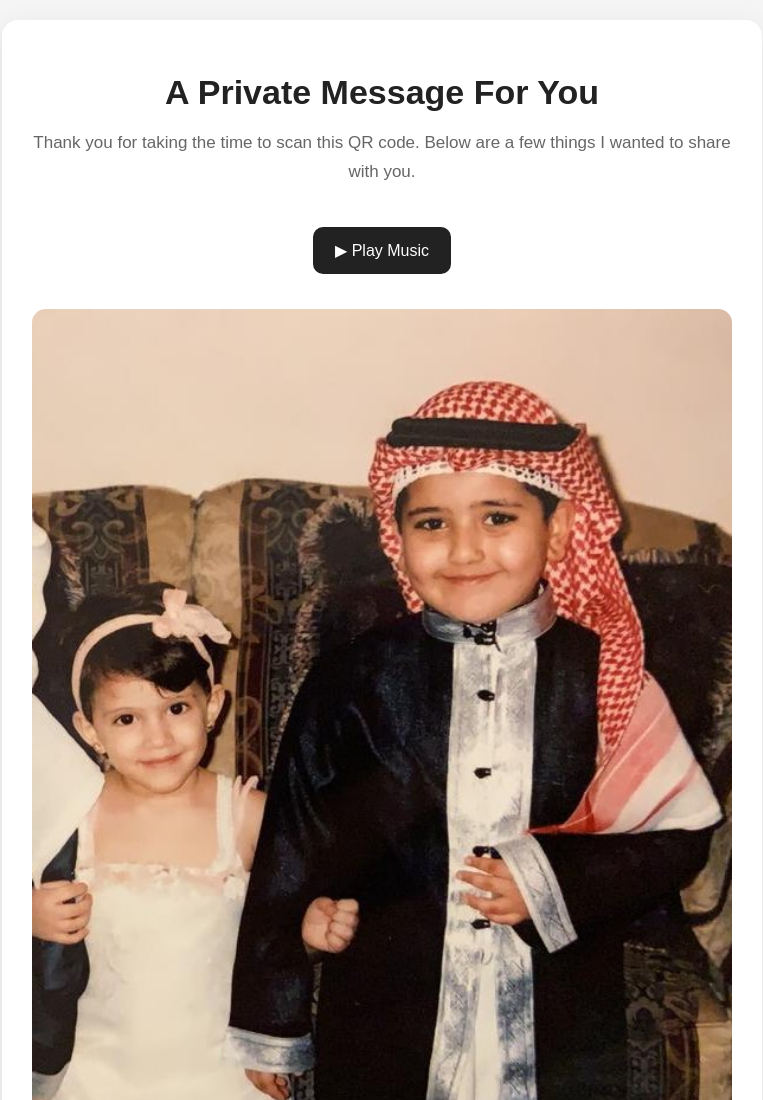
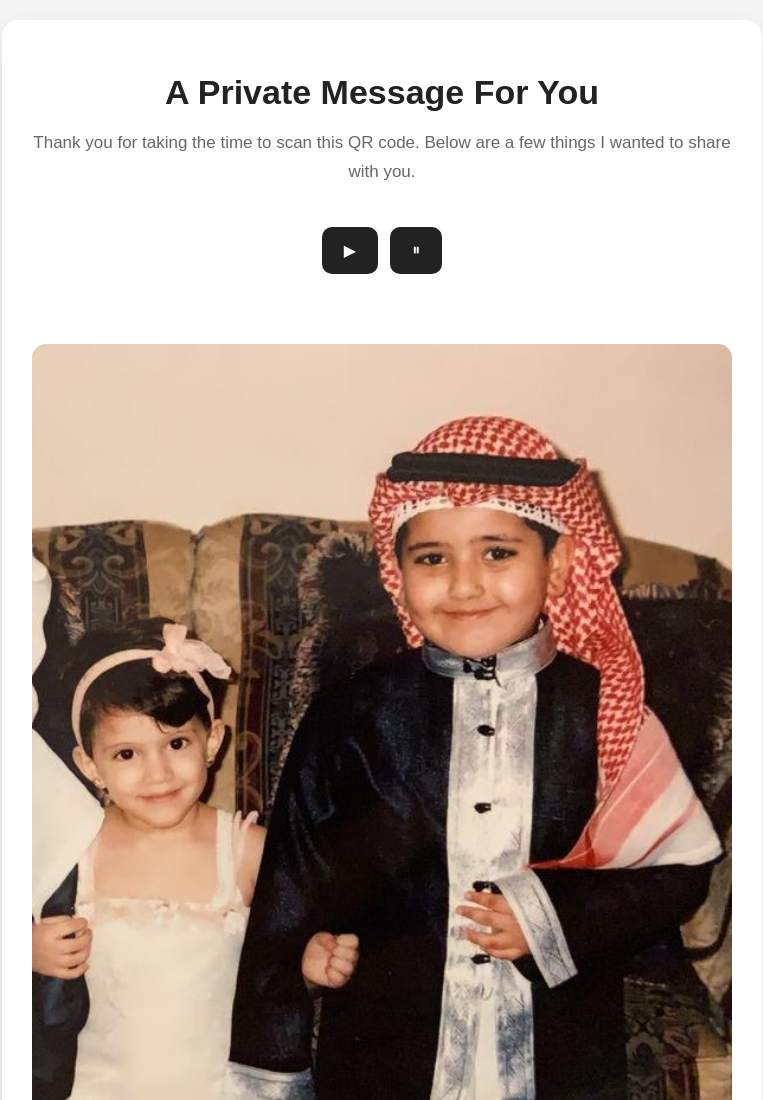
Before and after one commit to midnightmoha/qr-tracking-page, a plain HTML site: page index.html in a window 1280 px wide. Shown: the top 1100 px of the page, without its empty margins (258-1021 px from the left). Drawn offline with Linux system fonts and the light colour scheme; no server answers.

Commit message:
Implement music controls in index.html
Added music controls for play and pause functionality.

```diff
--- a/index.html
+++ b/index.html
@@ -87,6 +87,13 @@
 .music-button:hover {
   opacity: 0.85;
 }
+    .music-controls {
+  display: flex;
+  gap: 12px;
+  justify-content: center;
+  margin-bottom: 35px;
+  flex-wrap: wrap;
+}
   </style>
 </head>
 <body>
@@ -98,13 +105,19 @@
       Below are a few things I wanted to share with you.
     </p>
 
-    <button class="music-button" onclick="document.getElementById('bg-music').play()">
-    ▶ Play Music
-    </button>
+    <div class="music-controls">
+  <button class="music-button" onclick="document.getElementById('bg-music').play()">
+    ▶
+  </button>
 
-    <audio id="bg-music" loop>
-    <source src="music.mp3" type="audio/mpeg">
-    </audio>
+  <button class="music-button" onclick="document.getElementById('bg-music').pause()">
+    ⏸
+  </button>
+</div>
+
+<audio id="bg-music" loop>
+  <source src="music.mp3" type="audio/mpeg">
+</audio>
 
     <div class="section">
       <img src="pic1.jpg" alt="Image 1">
```
